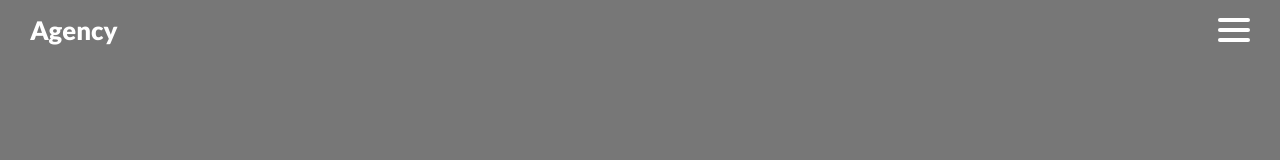
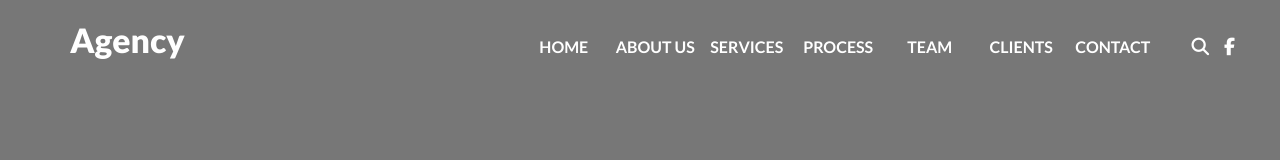
Before and after one commit to JolantaHuba/Challenge-37, a plain HTML site: page index.html in a window 1280 px wide. Shown: the top 160 px of the page. Drawn offline with nearby package versions, Linux system fonts and the light colour scheme.

Commit message:
Nav desktop and scroll animation

```diff
--- a/index.html
+++ b/index.html
@@ -29,7 +29,8 @@
                 <li class="nav__item"><a href="#clients" class="nav__link">Clients</a></li>
                 <li class="nav__item"><a href="#contact" class="nav__link">Contact</a></li>
                 <li class="nav__item nav__icons">
-                    <span class="nav__icon fas fa-search fa-fw"></span><a href="https://facebook.com" class="nav__link"><span class="nav__icon fab fa-facebook-f fa-fw"></span></a>
+                    <span class="nav__icon fas fa-search"></span>
+                    <a href="https://facebook.com"><span class="nav__icon fab fa-facebook-f"></span></a>
                 </li>
             </ul>
             <div class="nav__overlay"></div>
--- a/js/main.js
+++ b/js/main.js
@@ -1,5 +1,5 @@
 "use strict"
-
+const nav = document.querySelector('.nav');
 const burgerBtn = document.querySelector('.nav__burger');
 const navList = document.querySelector('.nav__list');
 const navOverlay = document.querySelector('.nav__overlay');
@@ -21,6 +21,13 @@ const hideMenu = () => {
     activeMenuElements.forEach(element => element.classList.remove('active'));
 }
 
+const scrollMenu = () => {
+    if (window.scrollY > 50) {
+        nav.classList.add('scrolled');
+    } else nav.classList.remove('scrolled');
+}
+
 burgerBtn.addEventListener('click', toggleMenu);
 navOverlay.addEventListener('click', hideMenu);
 navList.addEventListener('click', hideMenu);
+document.addEventListener('scroll', scrollMenu);
--- a/sass/layout/_nav.sass
+++ b/sass/layout/_nav.sass
@@ -1,5 +1,6 @@
 body
     background-color: #777777
+    height: 200vh
 
 .nav
     position: fixed
@@ -8,8 +9,11 @@ body
     justify-content: space-between
     align-items: center
     width: 100%
-    padding: 15px 30px
+    padding: 10px 30px
     z-index: 90
+    transition: .4s
+    &.scrolled
+        background-color: rgba(0,0,0,.4)
 
 .nav__logo
     font-family: 'Lato', sans-serif
@@ -19,7 +23,6 @@ body
     color: $white
 
 .nav__burger
-    position: relative
     display: flex
     flex-direction: column
     justify-content: space-between
@@ -54,7 +57,7 @@ body
     height: 100vh
     background-color: $black
     overflow-y: auto
-    -webkit-overflow-scrolling:touch
+    -webkit-overflow-scrolling: touch
     transition: transform .4s
     &.active
         transform: translateX(0)
@@ -73,11 +76,10 @@ body
 
 .nav__item
     width: 100%
-    line-height: 2.5em
 
 .nav__item--logo
     width: 100%
-    padding: 15px 0
+    padding: 10px 0
     text-align: center
     color: $primary-color
 
@@ -86,6 +88,7 @@ body
     font-family: 'Lato', sans-serif
     font-weight: 700
     font-size: 1.2rem
+    line-height: 2.5em
     text-align: center
     text-transform: uppercase
     text-decoration: none
@@ -93,3 +96,89 @@ body
 
 .nav__icons
     display: none
+
+
+@media (min-width: 768px) and (orientation: portrait)
+    .nav__logo
+        font-size: 2rem
+
+    .nav__burger
+        width: 38px
+        height: 28px
+        &-line
+            width: 38px
+            height: 4px
+        &.active &-line:first-child
+            transform: translateY(12px) rotate(225deg)
+        &.active &-line:last-child
+            transform: translateY(-12px) rotate(-225deg)
+
+    .nav__list
+        width: 300px
+
+    .nav__overlay
+        width: calc(100% - 300px)
+
+    .nav__link
+        font-size: 1.5rem
+
+
+@media (min-width: 1024px) and (orientation: landscape)
+    .nav
+        position: fixed
+        display: flex
+        flex-wrap: nowrap
+        justify-content: space-between
+        align-items: baseline
+        width: 100%
+        padding: 20px 30px
+        &.scrolled
+            padding: 10px 30px
+            & .nav__logo
+                font-size: 1.8rem
+            & .nav__link
+                font-size: .9rem
+            & .nav__icon
+                font-size: 1rem
+
+    .nav__logo
+        font-size: 2.1rem
+        transition: font-size .4s
+
+    .nav__item--logo, .nav__burger, .nav__overlay
+        display: none
+
+    .nav__list
+        position: static
+        flex-direction: row
+        width: 80%
+        height: auto
+        background-color: transparent
+        overflow: hidden
+        -webkit-overflow-scrolling: auto
+        transform: translateX(0)
+        transition: transform 0s
+
+    .nav__link
+        line-height: normal
+        font-size: 1rem
+        transition: font-size .4s
+
+    .nav__icons
+        display: flex
+        justify-content: flex-end
+        align-items: center
+
+    .nav__icon
+        font-size: 1.1rem
+        color: $white
+        margin-right: 15px
+        cursor: pointer
+        transition: font-size .4s
+
+@media (min-width: 1200px)
+    .nav__list
+        width: 60%
+
+    .nav__logo
+        padding-left: 40px
```
Also changed, not shown: css/style.css, 1 other file.
